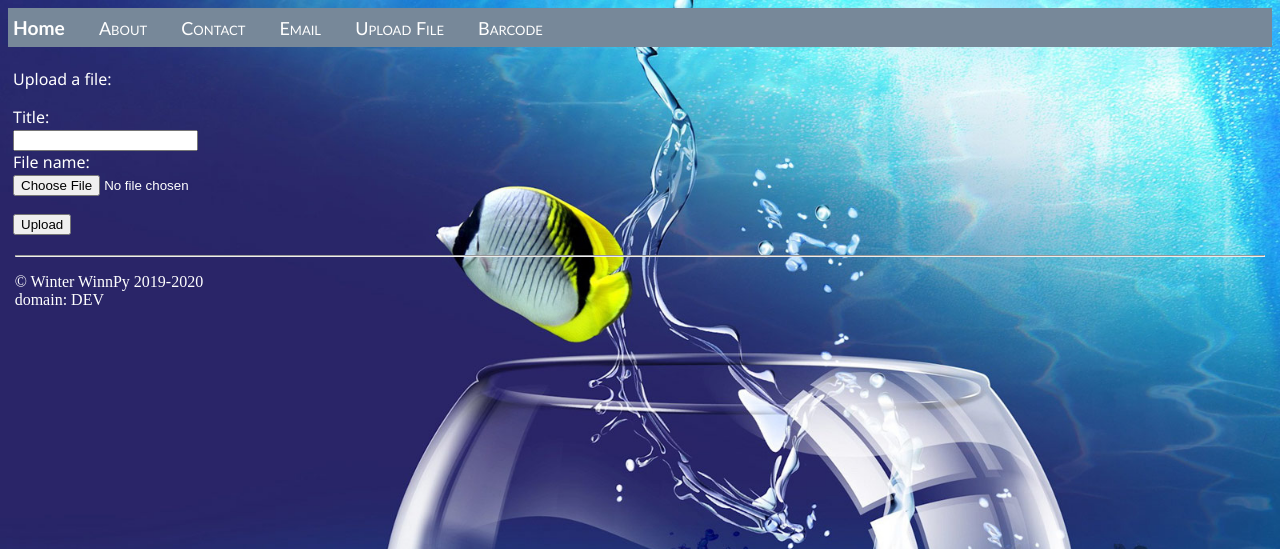
After one commit to marvinxu99/django_pg_dev_multi, a Django app: page /polls/upload_file/ in a window 1280 px wide. The commit adds this page. Shown: the top 549 px of the page. Run offline with Django 3.2, Linux system fonts and the light colour scheme.

Commit message:
added file upload support

```diff
--- a/polls/forms/__init__.py
+++ b/polls/forms/__init__.py
@@ -1 +1,2 @@
 from .contact_form import ContactForm
+from .upload_file_form import *
--- /dev/null
+++ b/polls/forms/upload_file_form.py
@@ -0,0 +1,5 @@
+from django import forms
+
+class UploadFileForm(forms.Form):
+    title = forms.CharField(max_length=100)
+    file_name = forms.FileField()
--- a/polls/templates/polls/layout_generic.html
+++ b/polls/templates/polls/layout_generic.html
@@ -14,6 +14,7 @@
         <a href="{% url 'polls:about' %}" class="navbar-item">About</a>
         <a href="{% url 'polls:contact' %}" class="navbar-item">Contact</a>
         <a href="{% url 'polls:email' %}" class="navbar-item">Email</a>
+        <a href="{% url 'polls:upload_file' %}" class="navbar-item">Upload File</a>
         <a href="{% url 'polls:barcode_req' %}" class="navbar-item">Barcode</a>
     </div>
 
--- /dev/null
+++ b/polls/templates/polls/upload_file.html
@@ -0,0 +1,23 @@
+{% extends "polls/layout_generic.html" %}
+
+{% block title %}
+Upload File
+{% endblock %}
+
+{% block content %}
+
+<p>Upload a file:</p>
+<form action="{% url 'polls:upload_file' %}" method="post" enctype="multipart/form-data">
+    {% csrf_token %}
+    {% for field in form %}
+        <div class="fieldWrapper">
+            {{ field.errors }}
+            {{ field.label_tag }} <br>
+            {{ field }}
+        </div>
+    {% endfor %}
+    </p>
+    <input type="submit" value="Upload">
+</form>
+
+{% endblock %}
--- a/polls/urls.py
+++ b/polls/urls.py
@@ -19,11 +19,15 @@ urlpatterns = [
 
     path('about/', views.about, name='about'),
 
-    path('contact/', views.email_contact, name='contact'),
+    path('contact/', views.contact_email, name='contact'),
+    path('contact_email_sent/', views.contact_email_sent, name='contact_email_sent'),
 
     path('email/', views.email, name='email'),
 
     path('barcode_req/', views.barcode_req, name='barcode_req'),
     path('barcode_disp/', views.barcode_disp, name='barcode_disp'),
 
+    path('upload_file/', views.upload_file, name='upload_file'),
+    path('upload_success/', views.upload_success, name='upload_success'),
+
 ]
--- a/polls/views/__init__.py
+++ b/polls/views/__init__.py
@@ -5,3 +5,4 @@ from .views import *
 from .barcodes import barcode_req, barcode_disp
 from .contact import *
 from .about import *
+from .upload_file import *
--- a/polls/views/barcodes.py
+++ b/polls/views/barcodes.py
@@ -24,9 +24,7 @@
 #             raise TreepoemError(
 #                 "Cannot determine path to ghostscript, is it installed?"
 #             )
-
 #     return binary
-
 #
 
 from django.shortcuts import render
@@ -104,7 +102,6 @@ def barcode_disp(request):
     # img_file = "barcode.png"
     print("file=" + img_file)
 
-
     context = {
             'barcode_url': img_file,
             'barcode_data': text,
@@ -112,7 +109,6 @@ def barcode_disp(request):
             'domain': settings.DOMAIN
         }
 
-
     return render(request, 'polls/barcode_disp.html', context)
 
 
--- /dev/null
+++ b/polls/views/upload_file.py
@@ -0,0 +1,45 @@
+from django.http import HttpResponseRedirect
+from django.shortcuts import render
+from django.urls import reverse
+from django.conf import settings
+import os
+
+from polls.forms import UploadFileForm
+
+
+def upload_file(request):
+    if request.method == 'POST':
+        form = UploadFileForm(request.POST, request.FILES)
+        if form.is_valid():
+
+            handle_uploaded_file(request.FILES['file_name'])
+            print('some file uploaded')
+            return HttpResponseRedirect(reverse('polls:upload_success'))
+    else:
+        form = UploadFileForm()
+
+    context = {
+            'domain': settings.DOMAIN,
+            'form': form,
+        }
+
+    return render(request, 'polls/upload_file.html', context)
+
+
+def handle_uploaded_file(f):
+    # f_name = 'uploaded_file' + datetime.datetime.now().strftime("%Y_%m_%d_%H_%M_%S") + '.txt'
+    # f_name = 'uploaded_file.txt'
+    f_name = f.name
+    uploaded_file = os.path.join(settings.FILE_UPLOAD_TEMP_DIR, f_name)
+
+    with open(uploaded_file, 'wb+') as f_uploaded:
+        for chunk in f.chunks():
+            f_uploaded.write(chunk)
+
+
+def upload_success(request):
+    context = {
+            'domain': settings.DOMAIN,
+            'msg_text': "The file was uploaded successfully!",
+        }
+    return render(request, 'polls/successful.html', context)
--- /dev/null
+++ b/uploaded_files_temp/test.txt
@@ -0,0 +1,5 @@
+test test
+
+hello winter,
+
+we love you.
--- a/web_project/settings.py
+++ b/web_project/settings.py
@@ -200,5 +200,7 @@ if os.environ.get("ENVIRONMENT") != "PROD":
 # MEDIA_ROOT = os.path.join(BASE_DIR, 'media')
 # MEDIA_URL = '/media/'
 
+FILE_UPLOAD_TEMP_DIR = os.path.join(BASE_DIR, 'uploaded_files_temp')
+
 # Configure Django App for Heroku.
 django_heroku.settings(locals())
```
Also changed, not shown: polls/templates/polls/successful.html (added, +8 -0 lines), polls/views/contact.py (+12 -4 lines), polls/views/emails.py (+6 -1 lines), polls/views/views_not_generic_view.py (added, +69 -0 lines), generated_codes/barcode.png, uploaded_files_temp/marvin_profile.JPEG (added).
